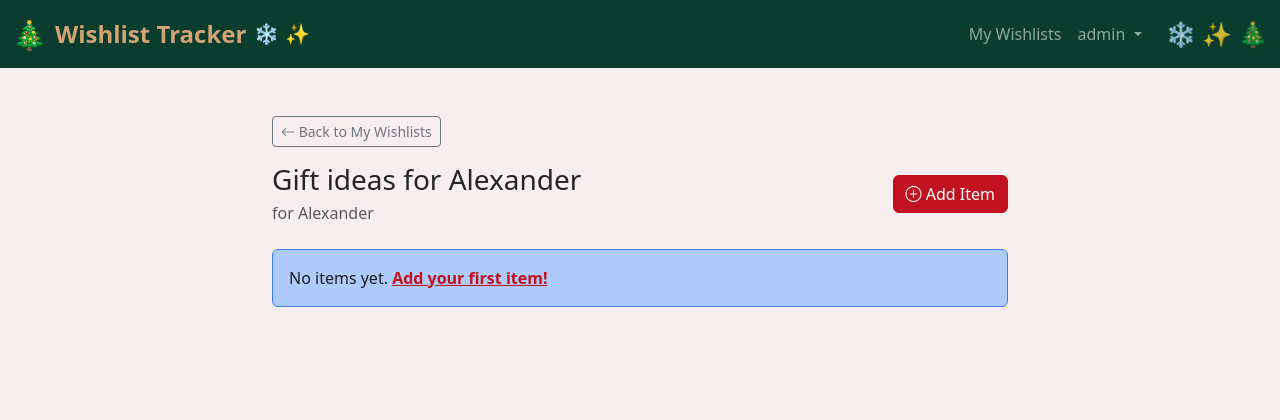
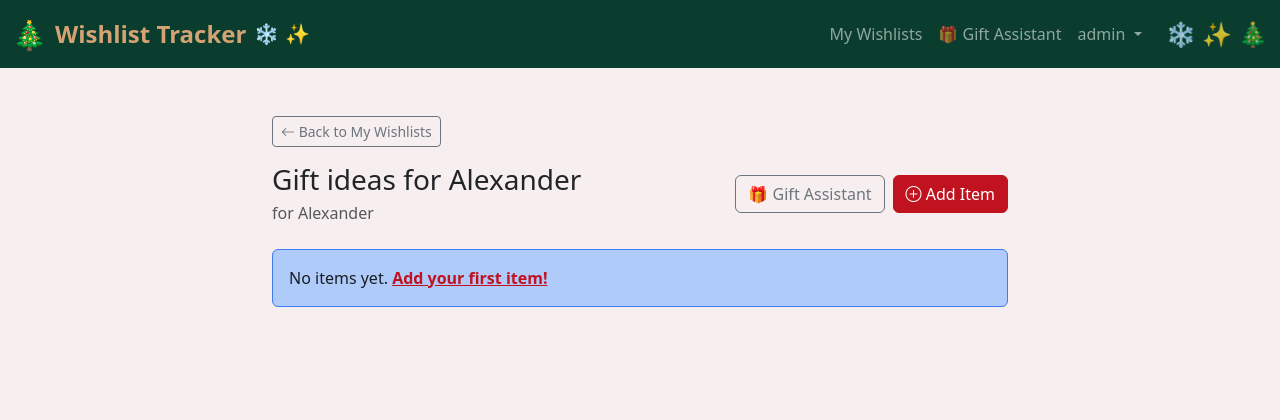
Before and after one commit to kakilian/xmasTracker, a Django app: page /wishlists/3/ in a window 1280 px wide. Shown: the top 420 px of the page. Run offline with Django 5.2, Linux system fonts and the light colour scheme; a user stored in the database is signed in; data comes from the database, SQL or seed files in the repository.

Commit message:
Add: Gift Assistant link in navbar and wishlist detail page

```diff
--- a/templates/navbar.html
+++ b/templates/navbar.html
@@ -14,6 +14,9 @@
         {% if user.is_authenticated %}
           <li class="nav-item">
             <a class="nav-link" href="{% url 'wishlist_list' %}">My Wishlists</a>
+          </li>
+          <li class="nav-item">
+            <a class="nav-link" href="{% url 'gift_assistant' %}">🎁 Gift Assistant</a>
           </li>
           <li class="nav-item dropdown">
             <a class="nav-link dropdown-toggle" href="#" id="navbarDropdown" role="button"
--- a/wishlist/templates/wishlist/wishlist_detail.html
+++ b/wishlist/templates/wishlist/wishlist_detail.html
@@ -14,9 +14,14 @@
           <h1 class="h3 mb-1">{{ wishlist.title }}</h1>
           <p class="text-muted mb-0">for {{ wishlist.person_name }}</p>
         </div>
-        <a class="btn btn-primary" href="{% url 'item_create' wishlist.pk %}">
-          <i class="bi bi-plus-circle"></i> Add Item
-        </a>
+        <div class="d-flex gap-2 flex-wrap">
+          <a class="btn btn-outline-secondary" href="{% url 'gift_assistant' %}">
+            🎁 Gift Assistant
+          </a>
+          <a class="btn btn-primary" href="{% url 'item_create' wishlist.pk %}">
+            <i class="bi bi-plus-circle"></i> Add Item
+          </a>
+        </div>
       </header>
 
       {% if items %}
```
